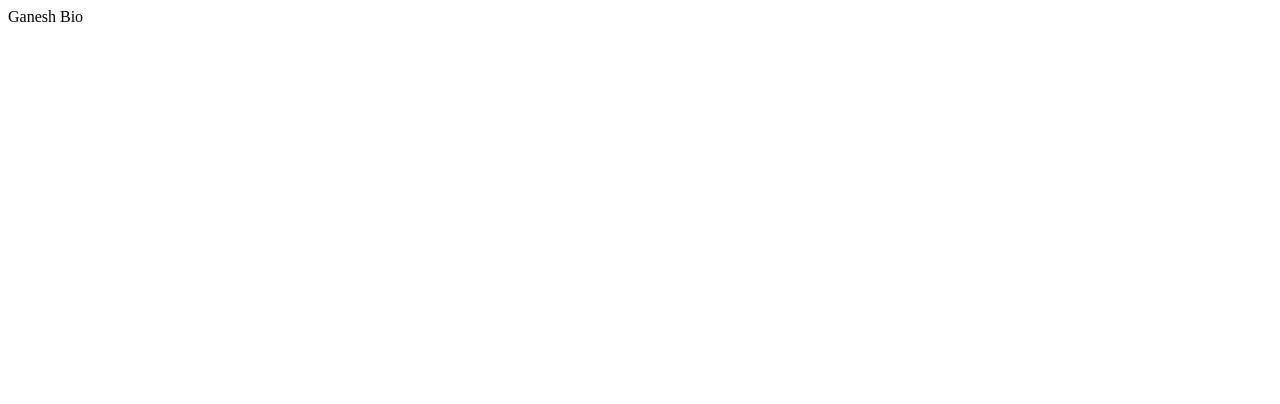
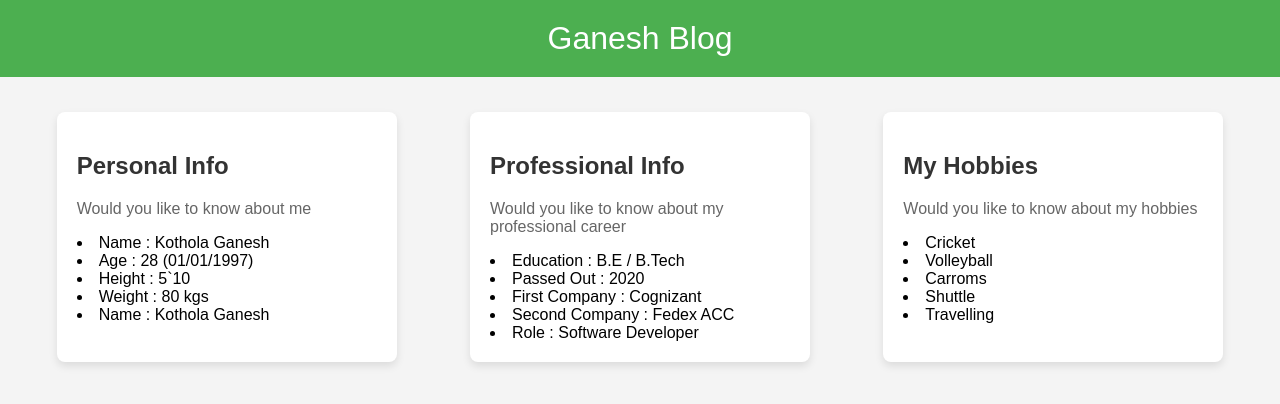
Before and after one commit to kotholaganesh/kotholaganesh.github.io, a plain HTML site: page index.html in a window 1280 px wide. Drawn offline with Linux system fonts and the light colour scheme.

Commit message:
customized my bio

```diff
--- a/index.html
+++ b/index.html
@@ -1 +1,91 @@
-Ganesh Bio
+<!DOCTYPE html>
+<html lang="en">
+<head>
+  <meta charset="UTF-8">
+  <meta name="viewport" content="width=device-width, initial-scale=1">
+  <title>Ganesh Blog</title>
+  <style>
+    body {
+      font-family: Arial, sans-serif;
+      margin: 0;
+      background-color: #f4f4f4;
+    }
+
+    header {
+      background-color: #4CAF50;
+      color: white;
+      padding: 20px 0;
+      text-align: center;
+      font-size: 2em;
+    }
+
+    .container {
+      display: flex;
+      justify-content: space-around;
+      flex-wrap: wrap;
+      padding: 20px;
+    }
+
+    .card {
+      background-color: white;
+      box-shadow: 0 4px 8px rgba(0,0,0,0.1);
+      width: 300px;
+      margin: 15px;
+      padding: 20px;
+      border-radius: 8px;
+      transition: 0.3s;
+    }
+
+    .card:hover {
+      box-shadow: 0 8px 16px rgba(0,0,0,0.2);
+    }
+
+    .card h2 {
+      color: #333;
+    }
+
+    .card p {
+      color: #666;
+    }
+  </style>
+</head>
+<body>
+
+  <header>Ganesh Blog</header>
+
+  <div class="container">
+    <div class="card">
+      <h2>Personal Info</h2>
+      <p>Would you like to know about me</p>
+	  <li>Name : Kothola Ganesh </li>
+	  <li>Age : 28 (01/01/1997) </li>
+	  <li>Height : 5`10 </li>
+	  <li>Weight : 80 kgs </li>
+	  <li>Name : Kothola Ganesh </li>
+
+
+    </div>
+
+    <div class="card">
+      <h2>Professional Info</h2>
+      <p>Would you like to know about my professional career</p>
+	   <li>Education : B.E / B.Tech </li>
+	  <li>Passed Out : 2020 </li>
+	  <li>First Company : Cognizant </li>
+	  <li>Second Company : Fedex ACC </li>
+	  <li>Role : Software Developer </li>
+    </div>
+
+    <div class="card">
+      <h2>My Hobbies</h2>
+      <p>Would you like to know about my hobbies</p>
+	   <li>Cricket </li>
+	  <li>Volleyball </li>
+	  <li>Carroms </li>
+	  <li>Shuttle </li>
+	  <li>Travelling </li>
+    </div>
+  </div>
+
+</body>
+</html>
```
